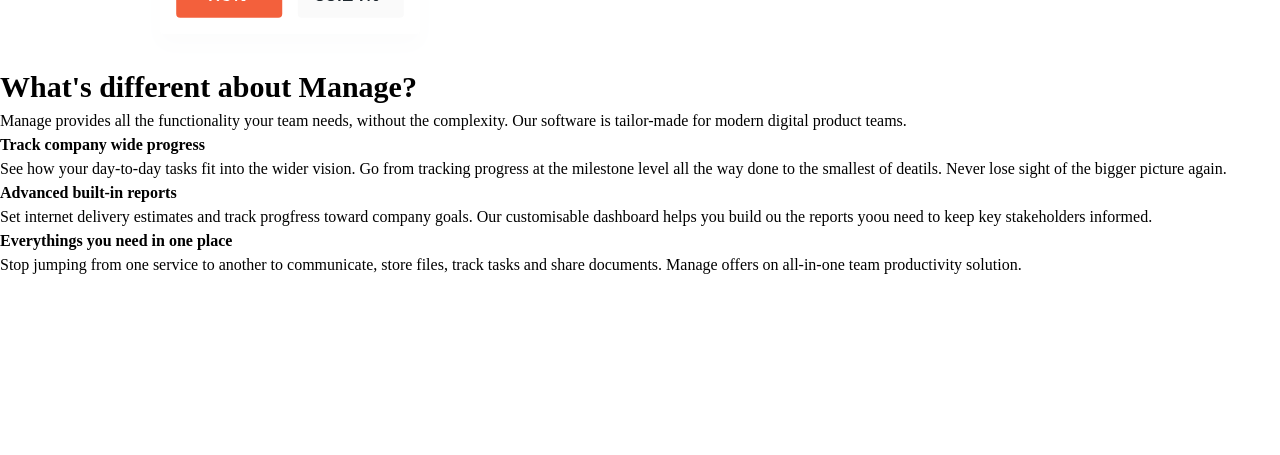
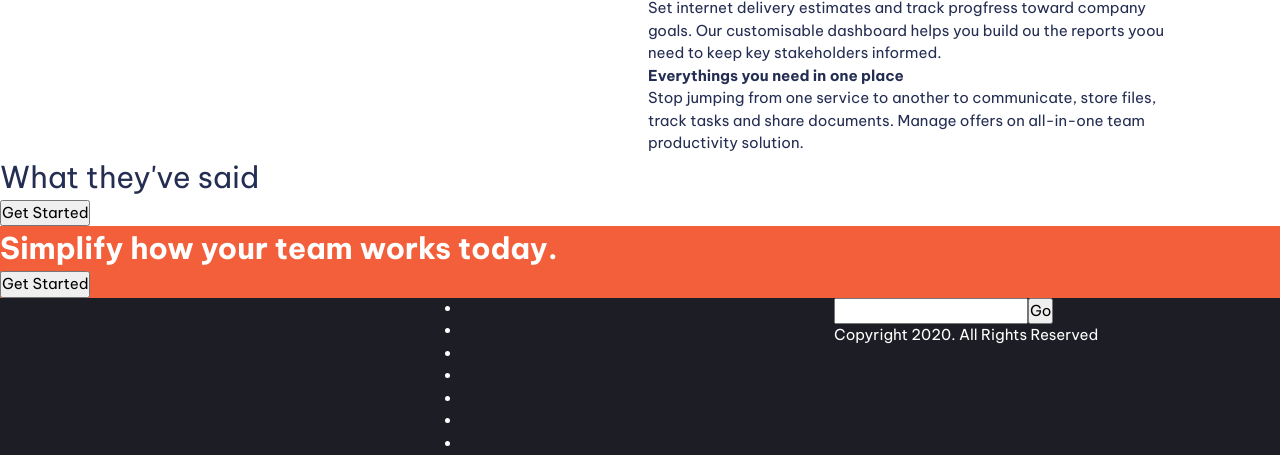
Before and after one commit to sasabakic/manage-practice-project, a website built with Vite: page index.html in a window 1280 px wide. Shown: the part 769-1224 px from the top of the page. Before the commit the page ends 1046 px from the top, so only its background shows below. Built offline with nearby package versions, Linux system fonts and the light colour scheme.

Commit message:
Started styling

```diff
--- a/index.html
+++ b/index.html
@@ -21,7 +21,7 @@
             <img src="/images/logo.svg" alt="manage" />
           </a>
           <nav class="primary-navigation">
-            <ul role="list" class="nav-list">
+            <ul role="list" class="nav-list" aria-label="Primary">
               <li><a href="#">Pricing</a></li>
               <li><a href="#">Products</a></li>
               <li><a href="#">About Us</a></li>
@@ -101,7 +101,57 @@
             </div>
           </div>
         </section>
+        <section class="carousel">
+          <h2 class="fs-secondary-heading">What they've said</h2>
+          <button class="button">Get Started</button>
+        </section>
+        <section class="cta | bg-accent-400 text-neutral-100">
+          <div class="even-colums">
+            <div>
+              <p class="fs-secondary-heading fw-bold">
+                Simplify how your team works today.
+              </p>
+            </div>
+            <div>
+              <button class="button" data-type="inverted">Get Started</button>
+            </div>
+          </div>
+        </section>
       </main>
+      <footer class="bg-neutral-900 text-neutral-100">
+        <div class="container">
+          <div class="even-columns">
+            <div>
+              <ul role="list" aria-label="social links">
+                <li><a href="#" aria-label="facebook"></a></li>
+                <li><a href="#" aria-label="youtube"></a></li>
+                <li><a href="#" aria-label="twitter"></a></li>
+                <li><a href="#" aria-label="pinterest"></a></li>
+                <li><a href="#" aria-label="instagram"></a></li>
+              </ul>
+            </div>
+            <div>
+              <nav class="footer-nav">
+                <ul aria-label="Footer">
+                  <li><a href="#"></a></li>
+                  <li><a href="#"></a></li>
+                  <li><a href="#"></a></li>
+                  <li><a href="#"></a></li>
+                  <li><a href="#"></a></li>
+                  <li><a href="#"></a></li>
+                  <li><a href="#"></a></li>
+                </ul>
+              </nav>
+            </div>
+            <div>
+              <form action="">
+                <input type="Email" /><button class="button">Go</button>
+              </form>
+              <p class="">Copyright 2020. All Rights Reserved</p>
+            </div>
+          </div>
+        </div>
+      </footer>
     </div>
   </body>
 </html>
--- a/style.css
+++ b/style.css
@@ -4,8 +4,8 @@
   --clr-accent-400: hsl(12, 88%, 59%);
   --clr-accent-100: hsl(13, 100%, 96%);
 
-  --clr-neutral-100: hsl(233, 12%, 13%);
-  --clr-neutral-900: hsl(0, 0%, 0%);
+  --clr-neutral-900: hsl(233, 12%, 13%);
+  --clr-neutral-100: hsl(0, 0%, 100%);
 
   --ff-primary: "Be Vietnam Pro", sans-serif;
   --ff-body: var(--ff-primary);
@@ -28,6 +28,16 @@
   --fs-secondary-heading: var(--fs-700);
   --fs-nav: var(--fs-500);
   --fs-btn: var(--fs-300);
+
+  --size-100: 0.25rem;
+  --size-200: 0.5rem;
+  --size-300: 0.75rem;
+  --size-400: 1rem;
+  --size-500: 1.5rem;
+  --size-600: 2rem;
+  --size-700: 3rem;
+  --size-800: 4rem;
+  --size-900: 5rem;
 }
 
 @media (min-width: 50em) {
@@ -179,3 +189,31 @@
 .fs-500 {
   font-size: var(--fs-500);
 }
+
+.container {
+  --max-width: 1100px;
+  --padding: 1rem;
+
+  width: min(var(--max-width), 100% - var(--padding) * 2);
+  margin-inline: auto;
+}
+
+.even-columns {
+  display: grid;
+  gap: 1rem;
+}
+
+@media (min-width: 50em) {
+  .even-columns {
+    grid-auto-flow: column;
+    grid-auto-columns: 1fr;
+  }
+}
+
+/* General styling */
+
+body {
+  font-size: var(--fs-body);
+  font-family: var(--ff-body);
+  color: var(--clr-primary-400);
+}
```
